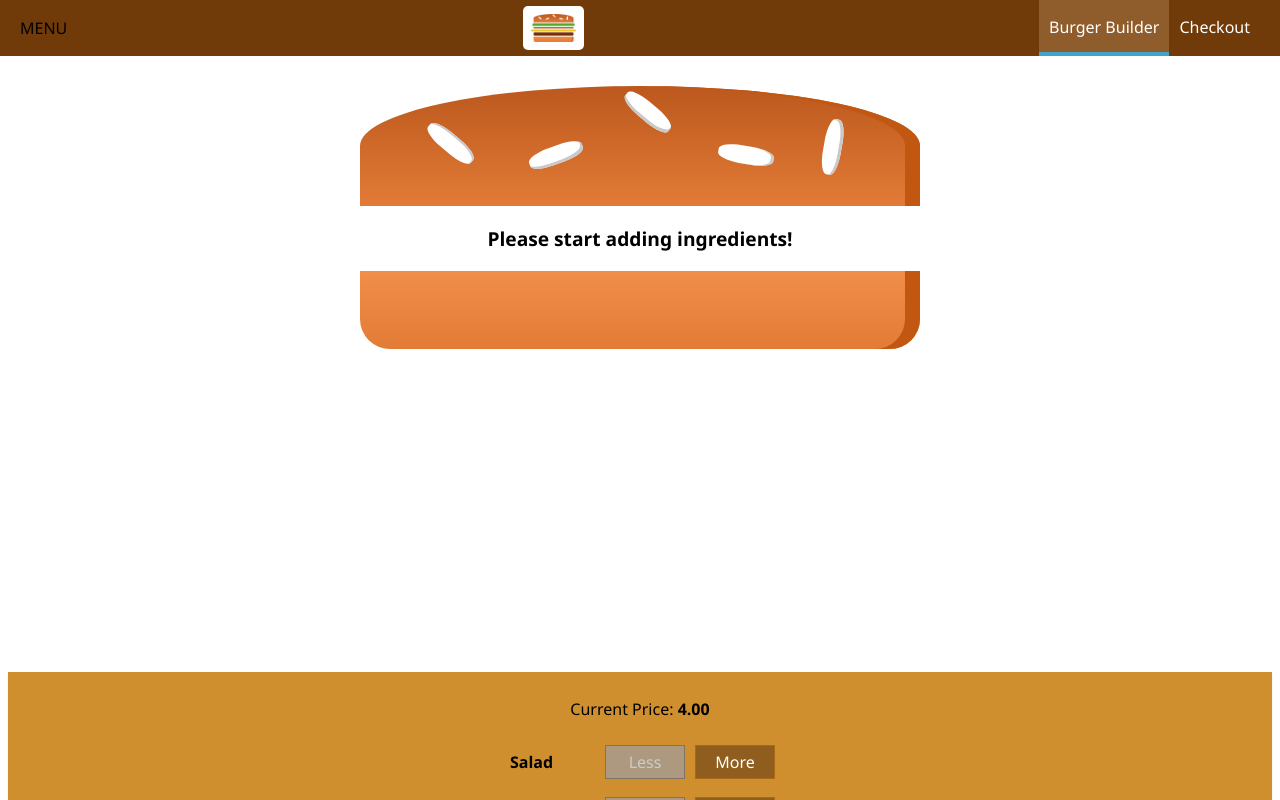
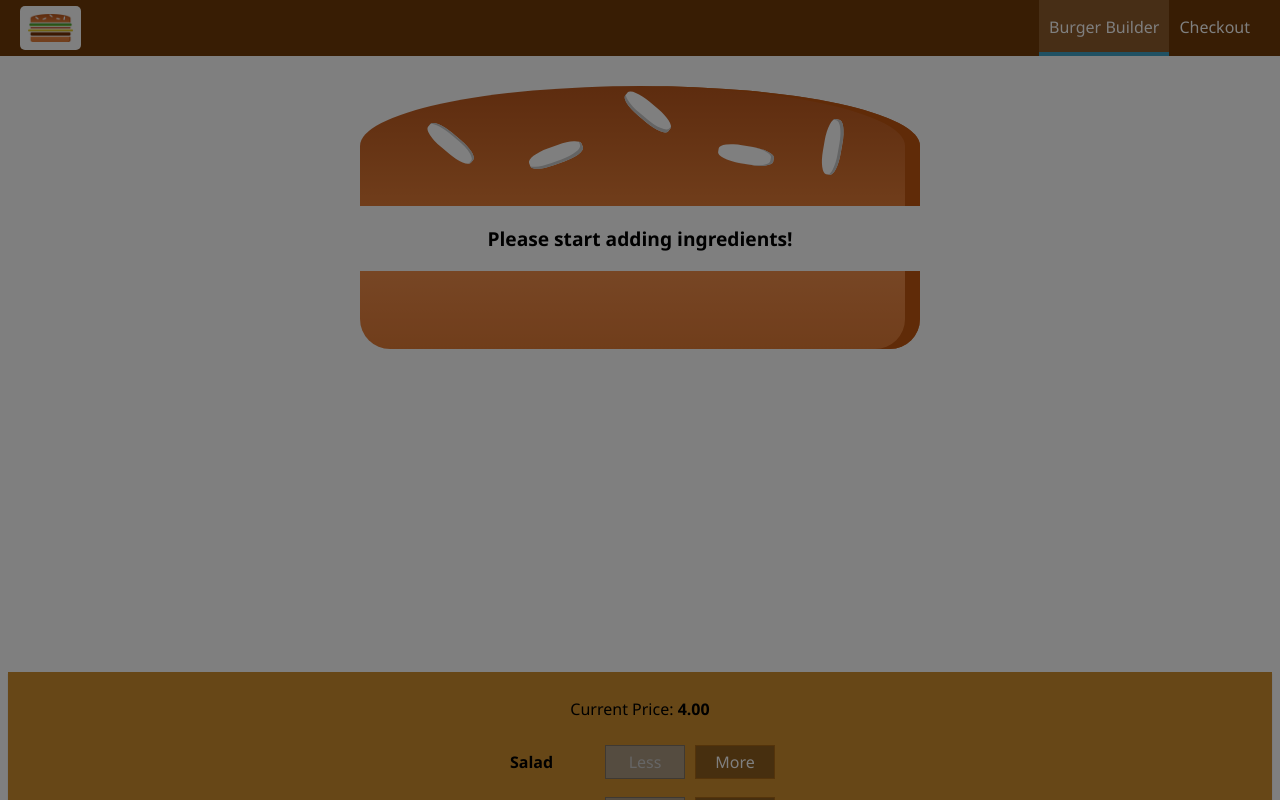
Before and after one commit to guygolanIL/BurgerBuilder, a React app: page / in a window 1280 px wide. Shown: the top 800 px of the page. Built offline with nearby package versions, Linux system fonts and the light colour scheme.

Commit message:
added drawer toggle

```diff
--- a/src/components/Layout/Layout.js
+++ b/src/components/Layout/Layout.js
@@ -1,18 +1,35 @@
-import React from 'react';
-import './Layout.css';
-import { DoNothing } from '../../hoc/DoNothing';
+import React from "react";
+import "./Layout.css";
+import { DoNothing } from "../../hoc/DoNothing";
 import Toolbar from "./../Navigation/Toolbar/Toolbar";
-import SideDrawer from '../Navigation/SideDrawer/SideDrawer';
+import SideDrawer from "../Navigation/SideDrawer/SideDrawer";
 
-const layout = (props) => {
-    return(
-        <DoNothing>
-            <SideDrawer/>
-            <Toolbar/>
-            <main className={'Content'}>
-                {props.children}
-            </main>
-        </DoNothing>
-    );
-};
-export default layout;
+class Layout extends React.Component {
+    state = {
+        showSideDrawer: true
+    };
+
+    sideDrawerClosedHandler = () => {
+        this.setState({ showSideDrawer: false });
+    };
+
+    sideDrawerToggleHandler = () => {
+        this.setState(prevState => {
+            return { showSideDrawer: !prevState.showSideDrawer };
+        });
+    };
+
+    render() {
+        return (
+            <DoNothing>
+                <Toolbar drawerToggleClicked={this.sideDrawerToggleHandler}/>
+                <SideDrawer
+                    open={this.state.showSideDrawer}
+                    closed={this.sideDrawerClosedHandler}
+                />
+                <main className={"Content"}>{this.props.children}</main>
+            </DoNothing>
+        );
+    }
+}
+export default Layout;
--- /dev/null
+++ b/src/components/Navigation/SideDrawer/DrawerToggle/DrawerToggle.css
@@ -0,0 +1,23 @@
+.DrawerToggle {
+    width: 40px;
+    height: 100%;
+    display: flex;
+    flex-flow: column;
+    justify-content: space-around;
+    align-items: center;
+    padding: 10px 0;
+    box-sizing: border-box;
+    cursor: pointer;
+}
+
+.DrawerToggle div {
+    width: 90%;
+    height: 3px;
+    background-color: white;
+}
+
+@media (min-width: 500px) {
+    .DrawerToggle {
+        display: none;
+    }
+}
--- /dev/null
+++ b/src/components/Navigation/SideDrawer/DrawerToggle/DrawerToggle.js
@@ -0,0 +1,13 @@
+import React from 'react';
+import "./DrawerToggle.css";
+
+
+const DrawerToggle = props => (
+    <div className="DrawerToggle" onClick={props.clicked}>
+        <div></div>
+        <div></div>
+        <div></div>
+    </div>
+);
+
+export default DrawerToggle;
--- a/src/components/Navigation/SideDrawer/SideDrawer.css
+++ b/src/components/Navigation/SideDrawer/SideDrawer.css
@@ -22,8 +22,8 @@
     transform:  translateX(0);
 }
 
-.Closed{
-    transform: translateX(-100px);
+.Close{
+    transform: translateX(-100%);
 }
 
 .SideDrawerLogo {
--- a/src/components/Navigation/SideDrawer/SideDrawer.js
+++ b/src/components/Navigation/SideDrawer/SideDrawer.js
@@ -1,22 +1,30 @@
-import React from 'react';
+import React from "react";
 import "./SideDrawer.css";
+import { Backdrop } from "../../UI/Backdrop/Backdrop";
+import { DoNothing } from "../../../hoc/DoNothing";
+import Logo from "../../Logo/Logo";
+import NavigationItems from "../NavigationItems/NavigationItems";
 
-import Logo from '../../Logo/Logo';
-import NavigationItems from '../NavigationItems/NavigationItems';
+const SideDrawer = props => {
 
-const SideDrawer = (props) => {
+	let attachedClasses = ["SideDrawer", "Close"];
 
-
+	if(props.open){
+		attachedClasses = ["SideDrawer", "Open"];
+	}
 
     return (
-        <div className={"SideDrawer"}>
-            <div className="SideDrawerLogo">
-                <Logo/>
+        <DoNothing>
+            <Backdrop show={props.open} clicked={props.closed}/>
+            <div className={attachedClasses.join(" ")}>
+                <div className="SideDrawerLogo">
+                    <Logo />
+                </div>
+                <nav>
+                    <NavigationItems />
+                </nav>
             </div>
-            <nav>
-                <NavigationItems/>
-            </nav>
-        </div>
+        </DoNothing>
     );
 };
 
--- a/src/components/Navigation/Toolbar/Toolbar.js
+++ b/src/components/Navigation/Toolbar/Toolbar.js
@@ -2,10 +2,11 @@
 import "./Toolbar.css";
 import Logo from '../../Logo/Logo';
 import NavigationItems from "../NavigationItems/NavigationItems";
+import DrawerToggle from '../SideDrawer/DrawerToggle/DrawerToggle';
 
 const Toolbar = (props) => (
     <header className={"Toolbar"}>
-        <div>MENU</div>
+        <DrawerToggle clicked={props.drawerToggleClicked}/>
         <div className={"ToolbarLogo"}>
             <Logo/>
         </div>
```
